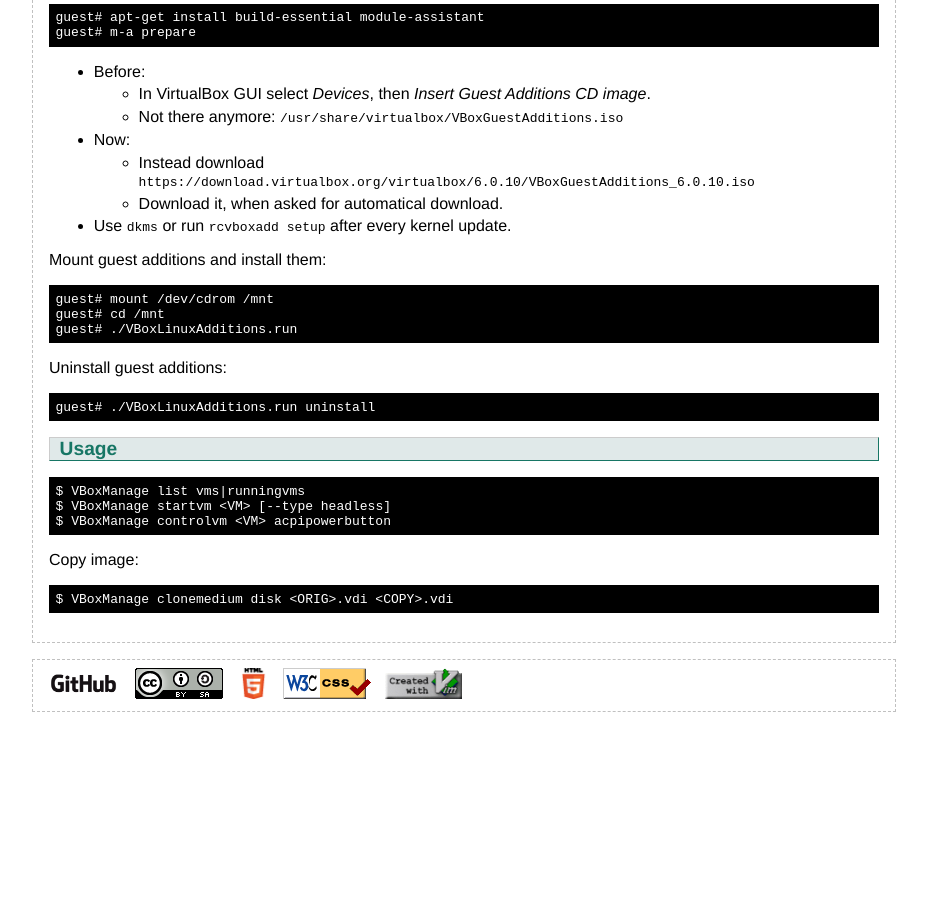
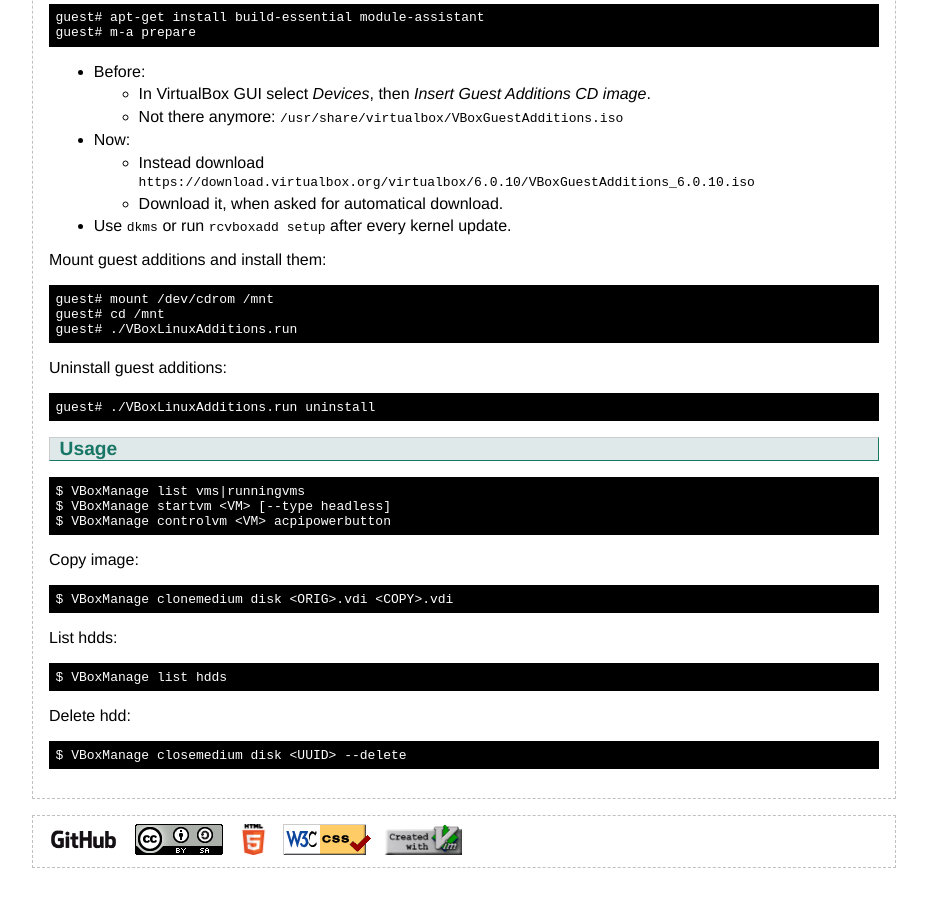
Before and after one commit to flyinggreenfrog/flyinggreenfrog.github.io, a Jekyll site: the page built from knowledgebase/virtualbox.md, in a window 1280 px wide and 900 px high, scrolled down 1586 px. Shown: the whole window, without its empty margins (176-1103 px from the left). Built offline with Jekyll 4.4.1, drawn with Linux system fonts in a browser that asks for light colours; before the commit the page ends 2330 px from its top, so only the background shows below that.

Commit message:
Work on knowledgebase virtualbox.

````diff
--- a/knowledgebase/virtualbox.md
+++ b/knowledgebase/virtualbox.md
@@ -143,3 +143,15 @@ Copy image:
 ``` sh
 $ VBoxManage clonemedium disk <ORIG>.vdi <COPY>.vdi
 ```
+
+List hdds:
+
+``` sh
+$ VBoxManage list hdds
+```
+
+Delete hdd:
+
+``` sh
+$ VBoxManage closemedium disk <UUID> --delete
+```
````
Also changed, not shown: other parts of knowledgebase/virtualbox.md (+1 -1 lines).
